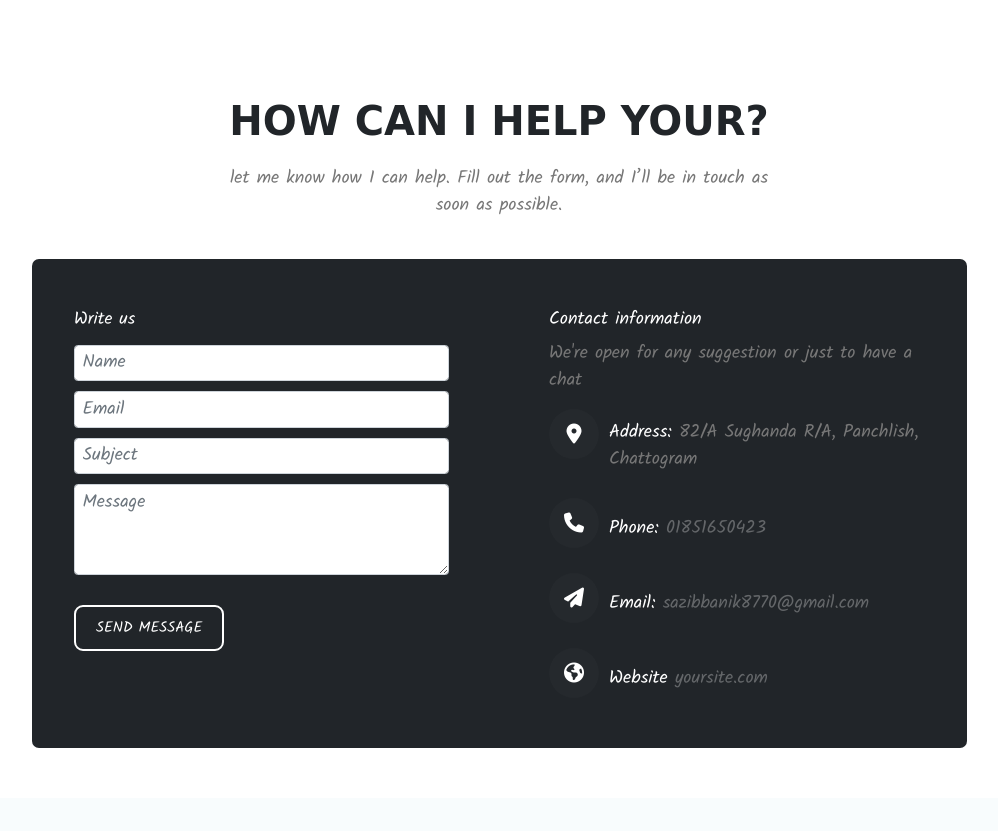
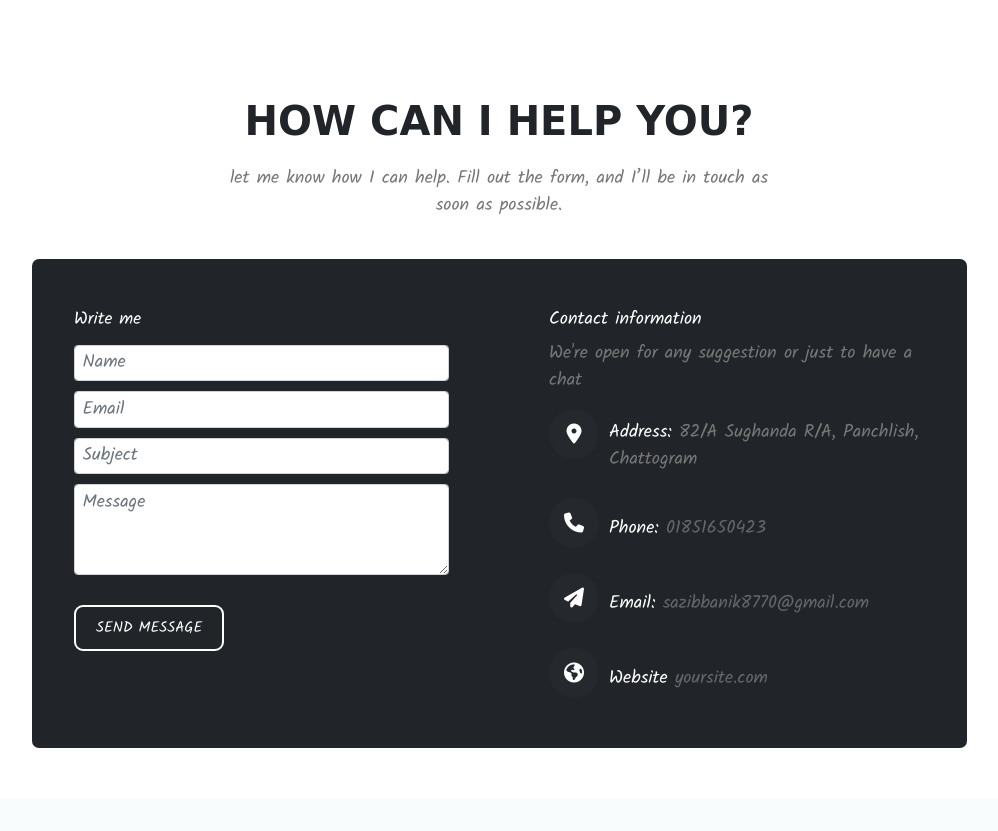
Before and after one commit to Sazib-Banik/portfolio-hw, a plain HTML site: page index.html in a window 1280 px wide. Shown: the part 2593-3424 px from the top of the page, without its empty margins (141-1139 px from the left). Drawn offline with nearby package versions, Linux system fonts and the light colour scheme; a web font is replaced by a local one.

Commit message:
speeling correction

```diff
--- a/index.html
+++ b/index.html
@@ -263,7 +263,7 @@
         <div class="container">
           <div class="row">
             <div class="col-12 common_heading text-center">
-              <h5 class="title">How can i help your?</h5>
+              <h5 class="title">How can i help you?</h5>
 
               <p class="col-sm-10 offset-sm-1 col-md-6 offset-md-3">
                 let me know how I can help. Fill out the form, and I’ll be in
@@ -278,7 +278,7 @@
                 <div class="row">
                   <div class="col-lg-6">
                     <div class="contact_form">
-                      <h3 class="mb-4">Write us</h3>
+                      <h3 class="mb-4">Write me</h3>
                       <form
                         id="contactForm"
                         name="contactForm"
```
